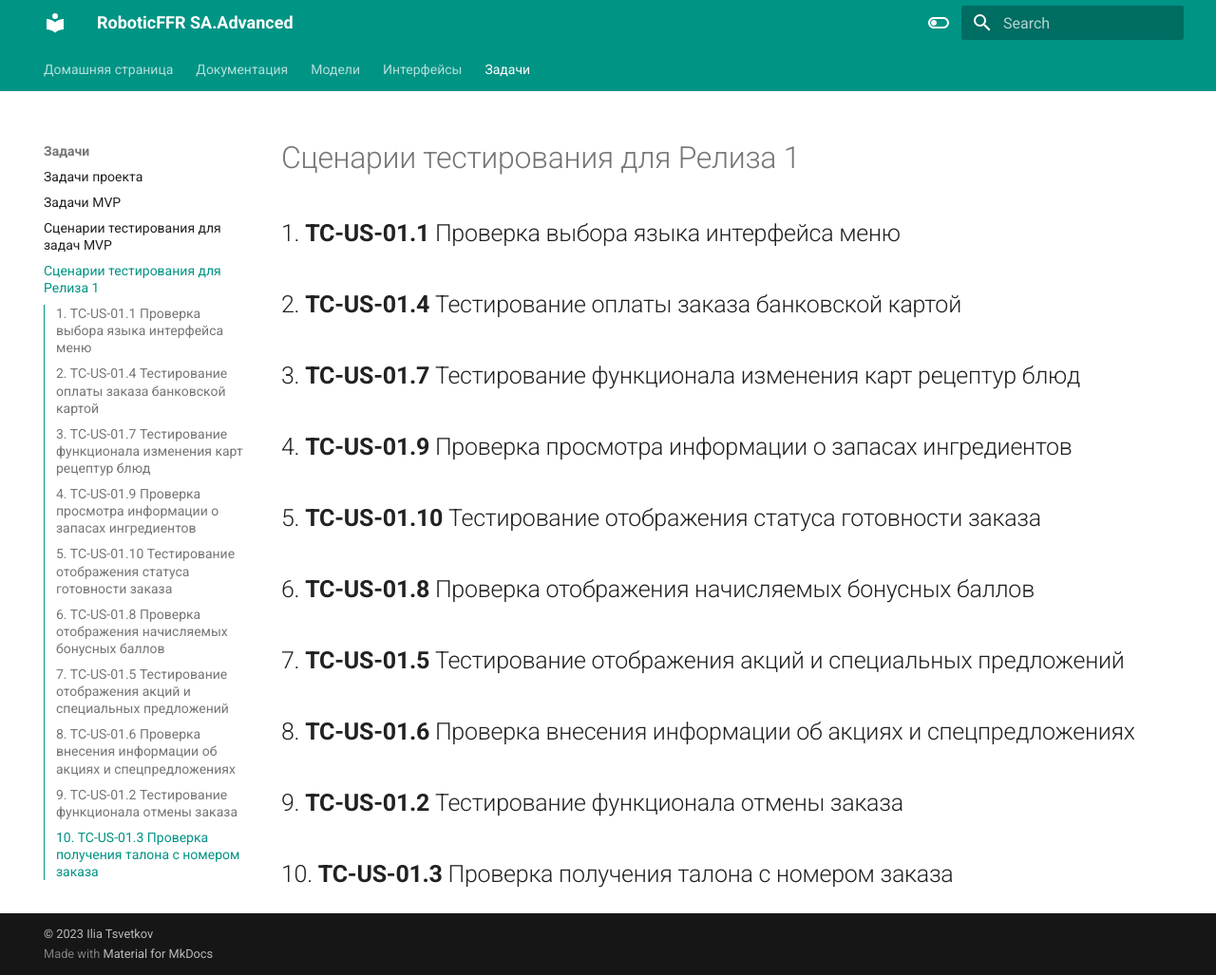
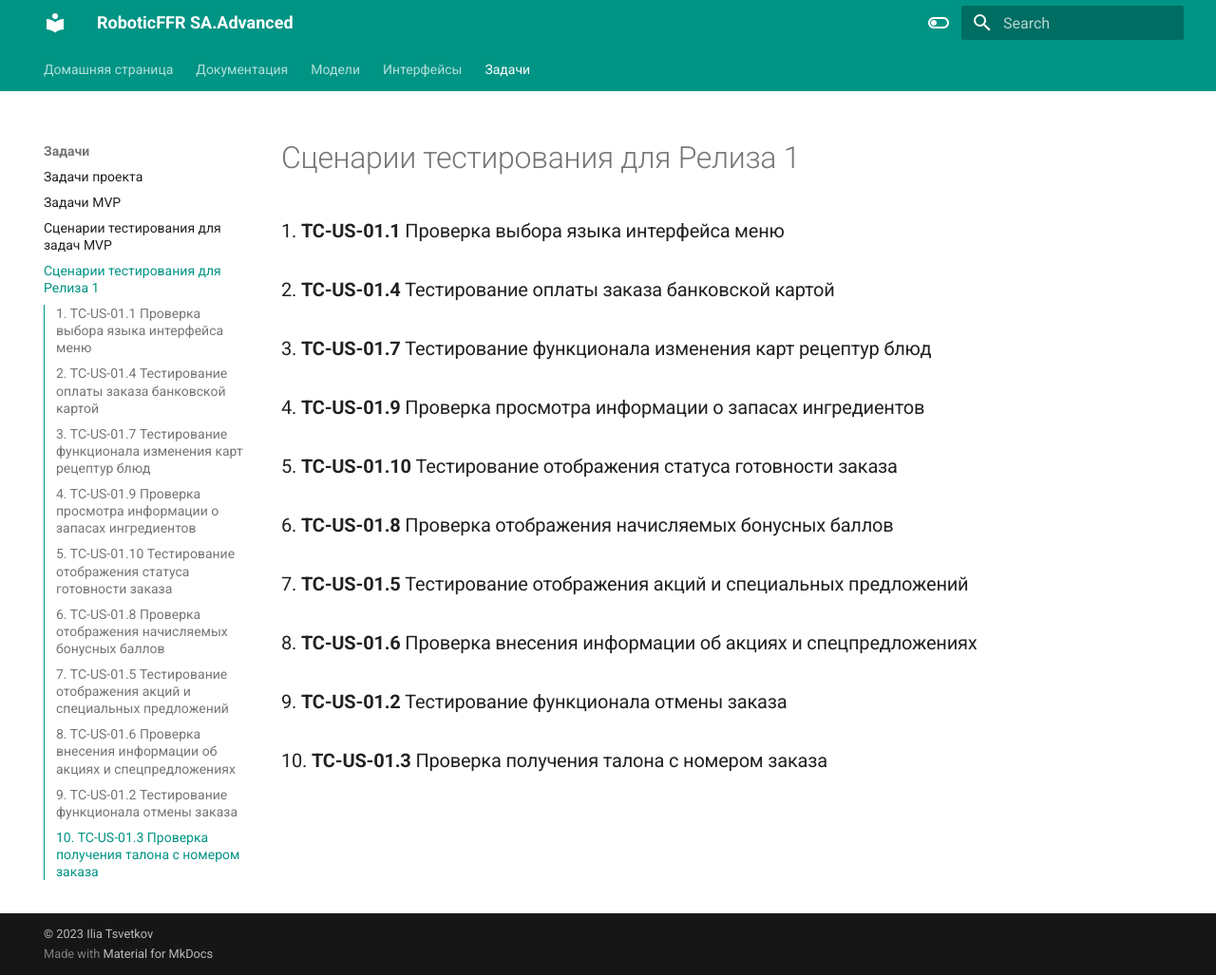
Before and after one commit to tsvetkoviu/RoboFFRv1, an MkDocs documentation site: the page built from docs/TestScenariosR1.md, in a window 1280 px wide and 1027 px high. Shown: the whole window at 95% size. Built offline with MkDocs 1.6.1 and Material for MkDocs 9.7.7, drawn with Linux system fonts in a browser that asks for light colours.

```diff
--- a/docs/TestScenariosR1.md
+++ b/docs/TestScenariosR1.md
@@ -1,12 +1,12 @@
 # Сценарии тестирования для Релиза 1
 
-## 1. **TC-US-01.1** Проверка выбора языка интерфейса меню
-## 2. **TC-US-01.4** Тестирование оплаты заказа банковской картой
-## 3. **TC-US-01.7** Тестирование функционала изменения карт рецептур блюд
-## 4. **TC-US-01.9** Проверка просмотра информации о запасах ингредиентов
-## 5. **TC-US-01.10** Тестирование отображения статуса готовности заказа
-## 6. **TC-US-01.8** Проверка отображения начисляемых бонусных баллов
-## 7. **TC-US-01.5** Тестирование отображения акций и специальных предложений
-## 8. **TC-US-01.6** Проверка внесения информации об акциях и спецпредложениях
-## 9. **TC-US-01.2** Тестирование функционала отмены заказа
-## 10. **TC-US-01.3** Проверка получения талона с номером заказа
+### 1. **TC-US-01.1** Проверка выбора языка интерфейса меню
+### 2. **TC-US-01.4** Тестирование оплаты заказа банковской картой
+### 3. **TC-US-01.7** Тестирование функционала изменения карт рецептур блюд
+### 4. **TC-US-01.9** Проверка просмотра информации о запасах ингредиентов
+### 5. **TC-US-01.10** Тестирование отображения статуса готовности заказа
+### 6. **TC-US-01.8** Проверка отображения начисляемых бонусных баллов
+### 7. **TC-US-01.5** Тестирование отображения акций и специальных предложений
+### 8. **TC-US-01.6** Проверка внесения информации об акциях и спецпредложениях
+### 9. **TC-US-01.2** Тестирование функционала отмены заказа
+### 10. **TC-US-01.3** Проверка получения талона с номером заказа
```
